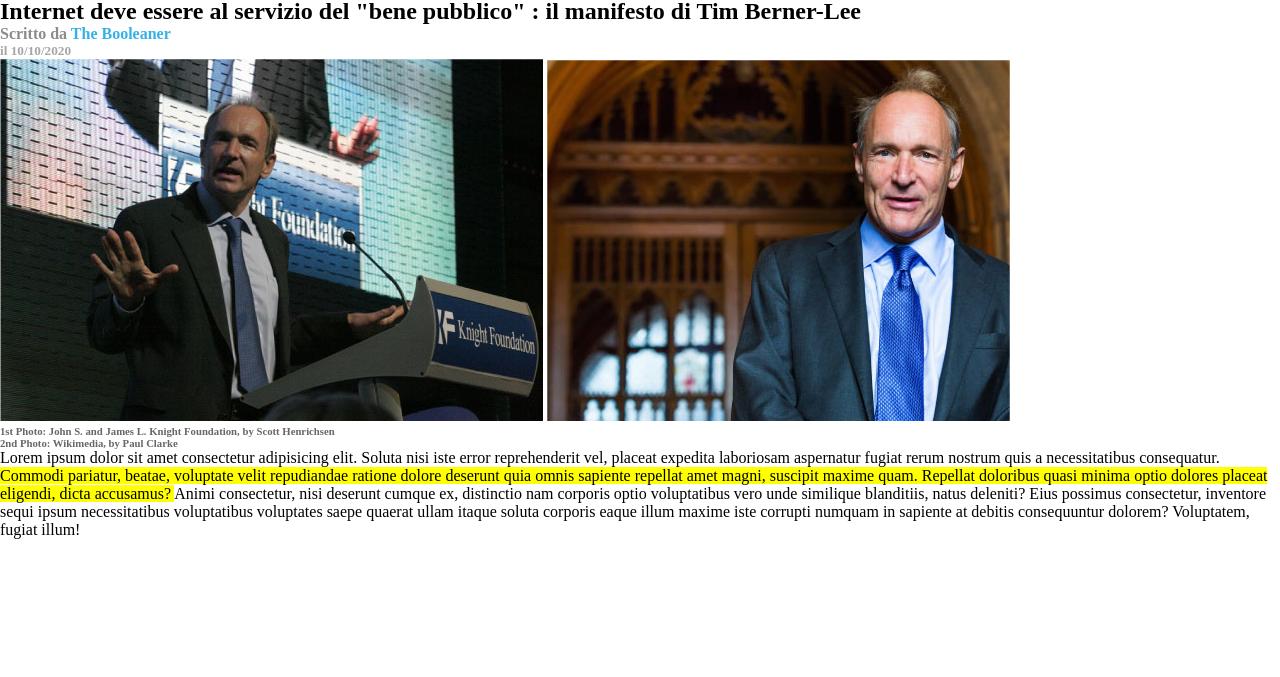
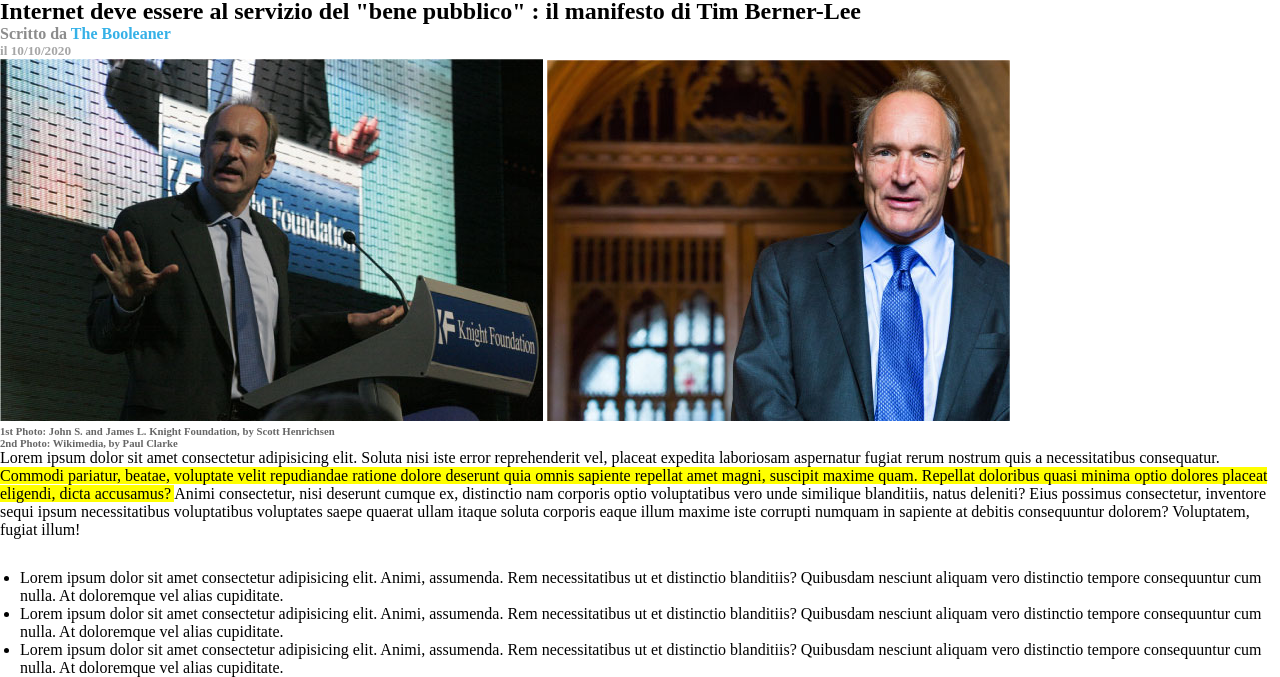
Before and after one commit to DanielFerraiuolo98/html-css-booleaner, a plain HTML site: page index.html in a window 1280 px wide. Shown: the part 152-829 px from the top of the page. Before the commit the page ends 800 px from the top, so only its background shows below. Drawn offline with Linux system fonts and the light colour scheme.

Commit message:
create third section

```diff
--- a/css/style.css
+++ b/css/style.css
@@ -33,3 +33,8 @@ h6{
 .highlights{
     background-color: yellow;
 }
+
+ul{
+    margin-left: 20px;
+    margin-top: 30px;
+}
--- a/index.html
+++ b/index.html
@@ -29,6 +29,16 @@
             </span> Animi consectetur, nisi deserunt cumque ex, distinctio nam corporis optio voluptatibus vero unde similique blanditiis, natus deleniti? Eius possimus consectetur, inventore sequi ipsum necessitatibus voluptatibus voluptates saepe quaerat ullam itaque soluta corporis eaque illum maxime iste corrupti numquam in sapiente at debitis consequuntur dolorem? Voluptatem, fugiat illum!</p>
         </section>
 
+        <section>
+        <ul>
+            <li>Lorem ipsum dolor sit amet consectetur adipisicing elit. Animi, assumenda. Rem necessitatibus ut et distinctio blanditiis? Quibusdam nesciunt aliquam vero distinctio tempore consequuntur cum nulla. At doloremque vel alias cupiditate.</li>
+
+            <li>Lorem ipsum dolor sit amet consectetur adipisicing elit. Animi, assumenda. Rem necessitatibus ut et distinctio blanditiis? Quibusdam nesciunt aliquam vero distinctio tempore consequuntur cum nulla. At doloremque vel alias cupiditate.</li>
+
+            <li>Lorem ipsum dolor sit amet consectetur adipisicing elit. Animi, assumenda. Rem necessitatibus ut et distinctio blanditiis? Quibusdam nesciunt aliquam vero distinctio tempore consequuntur cum nulla. At doloremque vel alias cupiditate.</li>
+        </ul>
+        </section>
+
     </main>
 
 </body>
```
